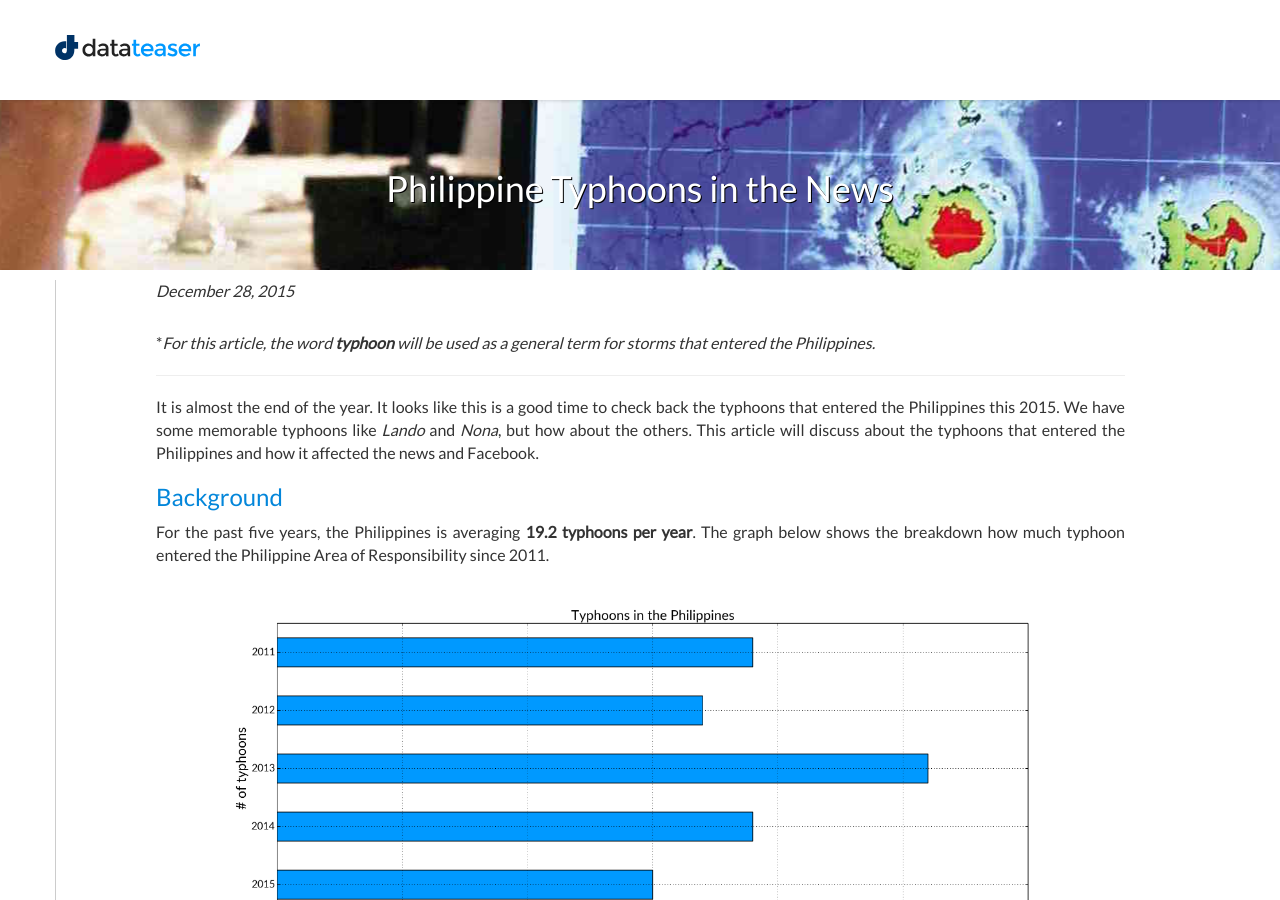
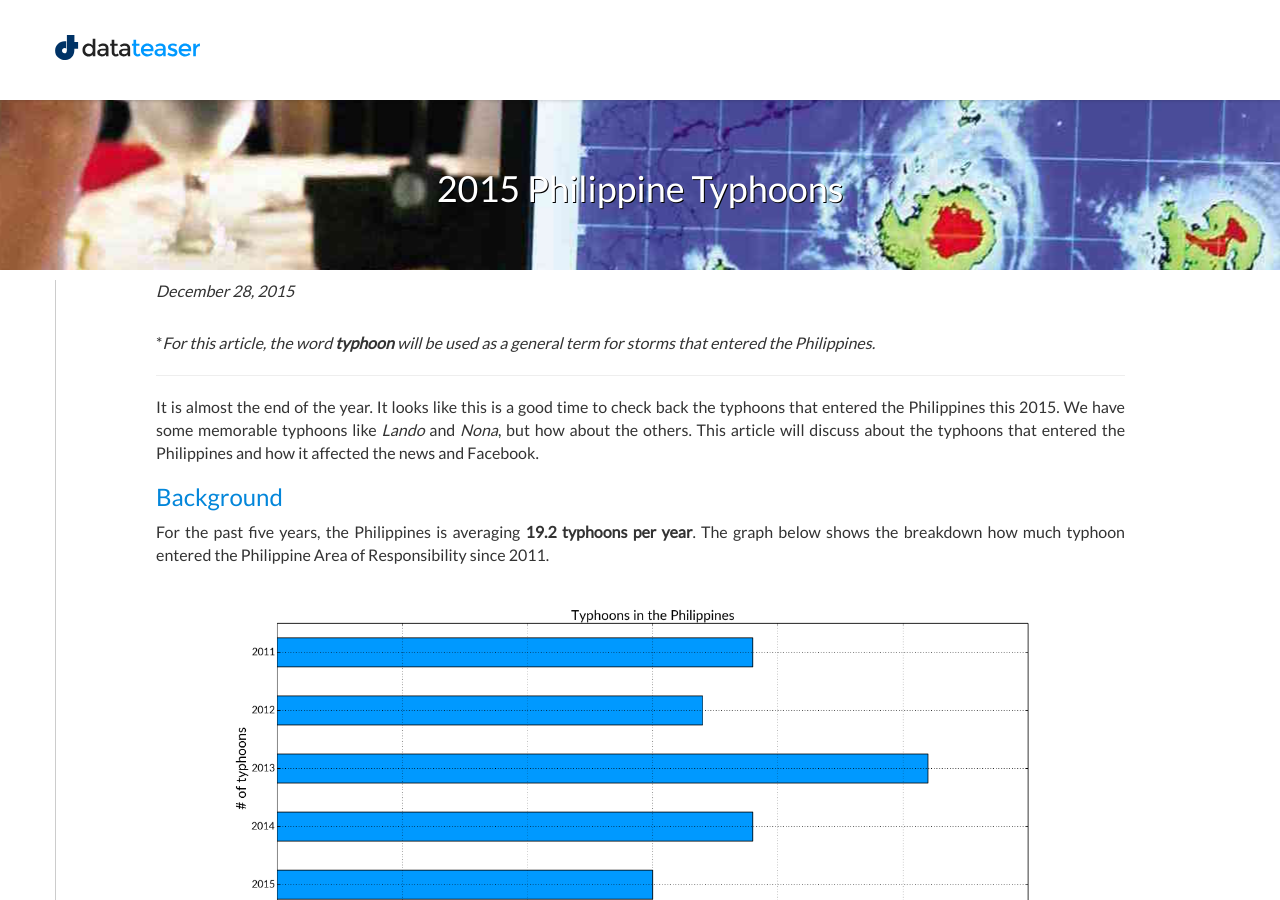
Before and after one commit to DataTeaser/blog, a Jekyll site: the page built from _posts/2015-12-28-typhoon2015.markdown, in a window 1280 px wide and 900 px high. Built offline with Jekyll 4.4.1, drawn with Linux system fonts in a browser that asks for light colours.

Commit message:
changed title

```diff
--- a/_posts/2015-12-28-typhoon2015.markdown
+++ b/_posts/2015-12-28-typhoon2015.markdown
@@ -1,6 +1,6 @@
 ---
 layout: post
-title:  "Philippine Typhoons in the News"
+title:  "2015 Philippine Typhoons"
 date:   2015-12-28
 description: It is almost the end of the year. It looks like this is a good time to check back the typhoons that entered the Philippines this 2015. We have some memorable typhoons like Lando and Nona, but how about the others. This article will discuss about the typhoons that entered the Philippines and how it affected the news and Facebook.
 title_image: /img/typhoon2015/hero-typhoon2.jpg
```
